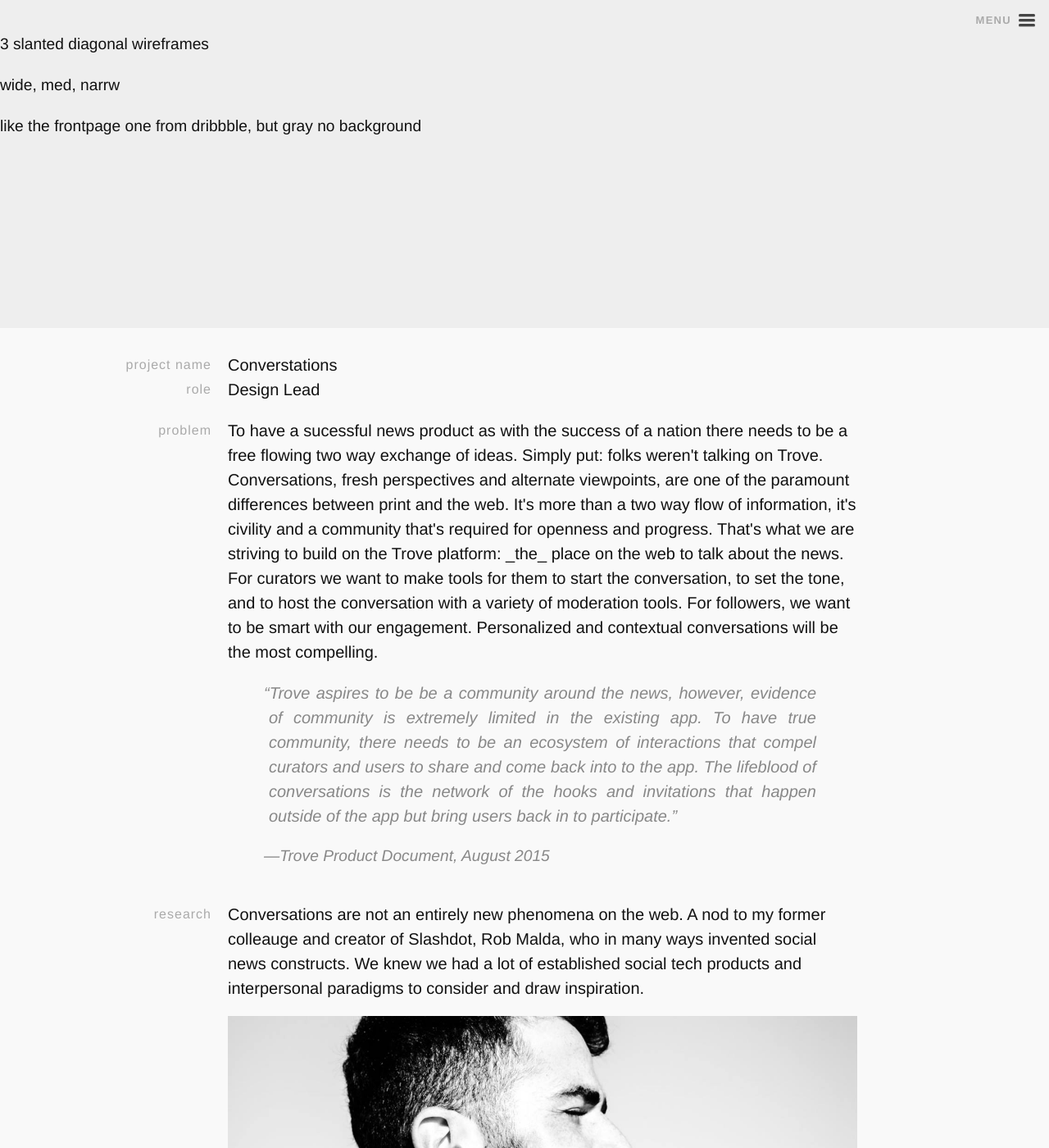
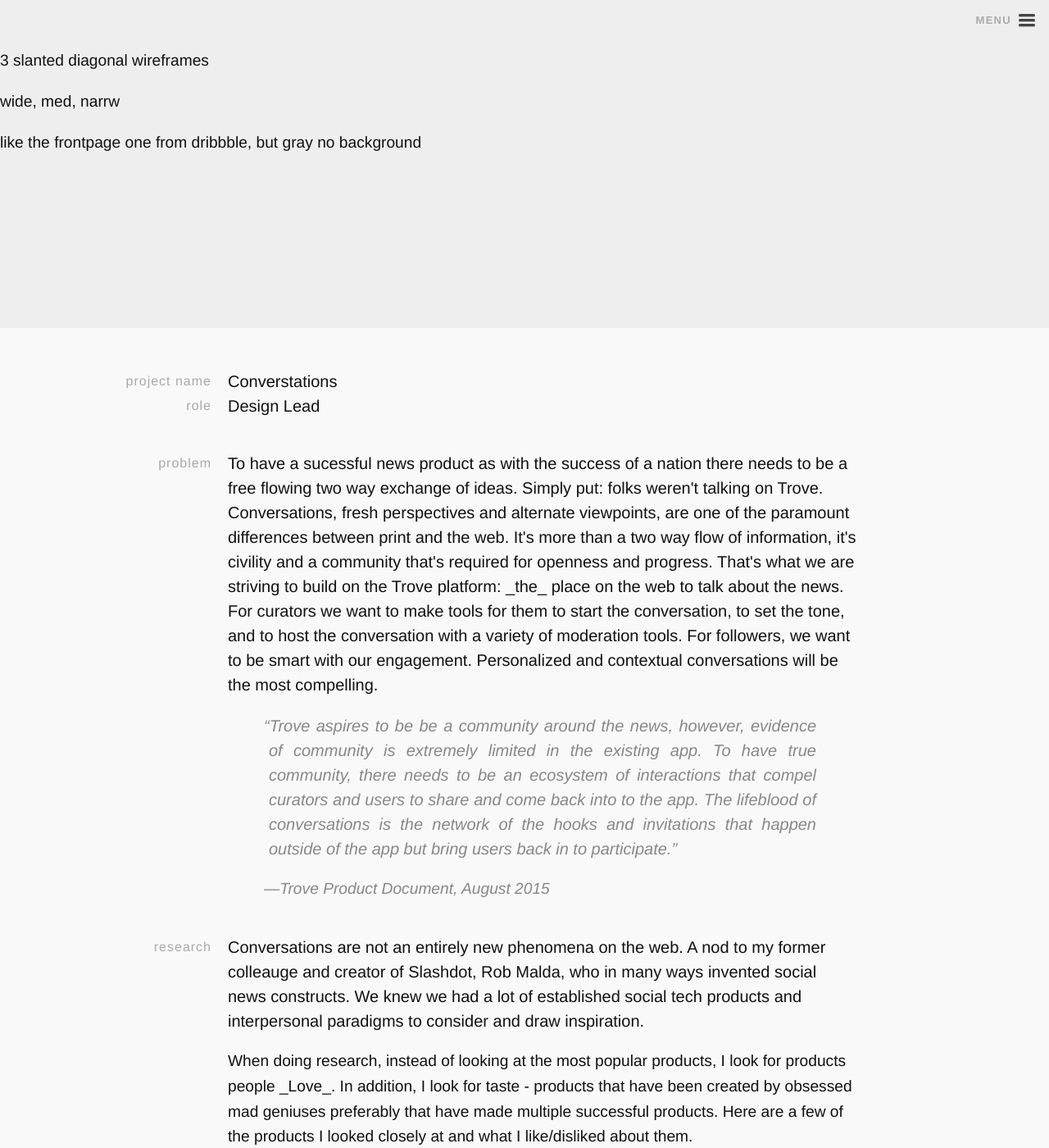
Before and after one commit to ReptarAzar/reptarazar.github.io, a Jekyll site: the page built from _posts/2015-01-10-trove-conversations.markdown, in a window 1280 px wide and 1400 px high. Shown: the whole window at 82% size. Built offline with Jekyll 4.4.1, drawn with Linux system fonts in a browser that asks for light colours; nearby versions of some CDN libraries; some of the changed text lies outside the part shown.

Commit message:
More profile project enhancements

```diff
--- a/_posts/2015-01-10-trove-conversations.markdown
+++ b/_posts/2015-01-10-trove-conversations.markdown
@@ -1,13 +1,13 @@
 ---
 layout: post
-title:  "Conversations"
+title:  "Conversations | ChristopherAzar.com"
 date:   2015-01-10 00:00:00
 permalink: conversations
 categories:
 ---
 
 <!-- Begin Hero Row -->
-<div class="row hero">
+<div class="hero row">
 <p>3 slanted diagonal wireframes</p>
     <p>wide, med, narrw</p>
     <p>like the frontpage one from dribbble, but gray no background</p>
@@ -62,14 +62,18 @@
     <div class="content-column">
         Conversations are not an entirely new phenomena on the web. A nod to my former colleauge and creator of Slashdot, Rob Malda, who in many ways invented social news constructs. We knew we had a lot of established social tech products and interpersonal paradigms to consider and draw inspiration.
 
-        <p><a href="../assets/img/me.png" data-lightbox="wireframe"  class="lightbox-image"><img src="../assets/img/me.png" /></a></p>
+        <p>When doing research, instead of looking at the most popular products, I look for products people _Love_. In addition, I look for taste - products that have been created by obsessed mad geniuses preferably that have made multiple successful products. Here are a few of the products I looked closely at and what I like/disliked about them.
+        </p>
 
+        <p>Branch - Discussions only platform, a back-and-forth style UI starting with a single article post (since been shutdown)- created by the genius @Ev and was sold to fb. Branch Product Lead now works for the white house as the first head of product.</p>
 
-        When doing research, instead of looking at the most popular products, I look for products people _Love_. In addition, I look for taste - products that have been created by obsessed mad geniuses preferably that have made multiple successful products. Here are a few of the products I looked closely at and what I like/disliked about them.
+        <p>Swarm - Less similar but, people talking to their friends about where they are and where they're going - @dens has been a personal inspiration and has a ton of experience with tips and online communication
+        Letterboxed - a film diary website with a tight community of cinaphiles - excellent at creating hooks back into the product. Keep the flow going and films have longer halflife than most articles but is similar to some of the featured news on Trove.</p>
 
-        Branch - Discussions only platform, a back-and-forth style UI starting with a single article post (since been shutdown)- created by the genius @Ev and was sold to fb. Branch Product Lead now works for the white house as the first head of product.
-        Swarm - Less similar but, people talking to their friends about where they are and where they're going - @dens has been a personal inspiration and has a ton of experience with tips and online communication
-        Letterboxed - a film diary website with a tight community of cinaphiles - excellent at creating hooks back into the product. Keep the flow going and films have longer halflife than most articles but is similar to some of the featured news on Trove.
+        <p>
+            <a href="../assets/img/portfolio/conversations/conversations-research.png" data-lightbox="sketches" class="lightbox-image"><img src="../assets/img/portfolio/conversations/conversations-research.png" /></a>
+        </p>
+
     </div>
 </div>
 
@@ -82,7 +86,12 @@
     <div class="content-column">
         I always start with lists of ideas because they are the fastest way to get ideas out. At the beginning of every project, there's a flood and if I  don't get them down, they're gone. Next is a bunch of thumbnails of flows that I'm working out in my head. These thumbails are also the first time I can show other designers and PMs what I'm thinking and get feedback after only a few minutes. If I have a complete flow between products (web, email, native) it's a great way to all get on the same page before blowing out full wireframes.
 
-        In general my sketches are low-fidelity and invlude no visual design. I'm simply trying to illustrate interactions and information arcitecture. Getting the flow and the general heirarchy down is most important in this phase. Soft pencils and a regular black sharpie to paper work really well for me in this phase.
+        <p>In general my sketches are low-fidelity and include no visual design. I'm simply trying to illustrate interactions and information architecture. Getting the flow and the general hierarchy down is most important in this phase. Soft pencils and a regular black sharpie to paper work really well for me in this phase.</p>
+
+        <!-- <a href="../assets/img/portfolio/conversations/conversations-research.png" data-lightbox="sketches" class="lightbox-image">
+            <img src="../assets/img/portfolio/conversations/conversations-research.png" />
+        </a> -->
+
     </div>
 </div>
 
@@ -93,16 +102,27 @@
     </div>
 
     <div class="content-column">
-        The bread and butter of any UX Designer, I've honed wireframes so now I have my own style. I use bold lines, black and white wireframes that use proportion, line and figre-ground to illustrate the communication, so that everyone (including me) can go nose first into the wall and focus on the hare interactions and flows that will result on the right experience we want to create and save teh visual design, colors and polish for later. This is where engineering is more involved as well.
 
-        Starting with mobile, I'll start with the key interactions and the flesh out the others  For this project, there was a different experience we wanted for the curator (that's starting and hosting the conversations) and the follower that's getting involved later.
+        <a href="../assets/img/portfolio/conversations/sketch-doc-wireframes.png" data-lightbox="sketches" class="lightbox-image">
+            <img src="../assets/img/portfolio/conversations/sketch-doc-wireframes.png" />
+        </a>
 
-        Sometimes I'll throw these wireframes into a keynote so they can animate together a tiny bit so they will feel alive and get people excited about what we're building. I'm easily excitable and galvanizing a team, espcially as new people and engineers are introduced to the concept, is important.
+        <p><a href="../assets/img/portfolio/conversations/conversations-working.sketch">Download sketch file</a></p>
 
-        Then I'll revise and return for another presentation.  8 presentations in a 10 day period is common. I don't take too many meetings during this period and am very head down sketching and creating more wireframes. Miranda, a Senior PM, and I will typically have 1:1s daily to work out the kinks and get the ideas/feedback cleaner for me to respond to.
-        I'll make anywhere between
+        <p>
+        The secret sauce, the glue between product and design and engineering, the great focuser: wireframes. I've honed wireframes so now I have my own style. I use bold lines, black and white wireframes that use proportion, line and figre-ground to illustrate the communication, so that everyone (including me) can go nose first into the wall and focus on the hare interactions and flows that will result on the right experience we want to create and save teh visual design, colors and polish for later. This is where engineering is more involved as well.
+        </p>
 
-        words are important. part of building the UX is thinking about the microcopy and labels throughout the feature. Worked with marketing towards the right thing to call this feature that felt natural and friendly, like inviting a neighbor.  Hosting a conversation is what we inevitably decided.
+        <img src="https://lh3.googleusercontent.com/wZy4Mvx5c-cJFJDjTLIb5oBcpUE58YMjv6tN_HaaG_No=w972-h730-no" class="pull-pic">
+
+        <p>Starting with mobile, I'll start with the key interactions and the flesh out the others  For this project, there was a different experience we wanted for the curator (that's starting and hosting the conversations) and the follower that's getting involved later.</p>
+
+        <p>Sometimes I'll throw these wireframes into a keynote so they can animate together a tiny bit so they will feel alive and get people excited about what we're building. I'm easily excitable and galvanizing a team, espcially as new people and engineers are introduced to the concept, is important.</p>
+
+        <p>Then I'll revise and return for another presentation.  8 presentations in a 10 day period is common. I don't take too many meetings during this period and am very head down sketching and creating more wireframes. Miranda, a Senior PM, and I will typically have 1:1s daily to work out the kinks and get the ideas/feedback cleaner for me to respond to.</p>
+
+        <p>I'll make anywhere between words are important. part of building the UX is thinking about the microcopy and labels throughout the feature. Worked with marketing towards the right thing to call this feature that felt natural and friendly, like inviting a neighbor.  Hosting a conversation is what we inevitably decided.</p>
+
     </div>
 </div>
 
@@ -113,18 +133,9 @@
     </div>
 
     <div class="content-column">
-        Email Mockup + download link
-    </div>
-</div>
+        <a href="../assets/img/portfolio/conversations/follower-email.png" data-lightbox="sketches" class="lightbox-image"><img src="../assets/img/portfolio/conversations/follower-email.png" class="shadow" /></a>
 
-<!-- Begin Prototype Row -->
-<div class="row prototype">
-    <div class="label-column">
-        Prototype
-    </div>
-
-    <div class="content-column">
-        [Prototype]
+        <p>This is the email design for followers to reply to a conversation that has been started. It's responsive too.</p>
     </div>
 </div>
 
--- a/_sass/_posts.scss
+++ b/_sass/_posts.scss
@@ -106,8 +106,9 @@
 
     .row {
         width: 80%;
+        max-width: 1200px;
         margin: 0 auto;
-        padding-top: 20px;
+        padding-top: 40px;
         display: block;
         clear: both;
 
@@ -121,6 +122,7 @@
 
         &.hero {
             width: 100%;
+            max-width: 999999px;
             height: 400px;
             margin: 0 0 10px 0;
             background-color: #eee;
@@ -129,9 +131,11 @@
 
         &.next {
             width: 100%;
+            max-width: 999999px;
             margin: 100px 0 0;
             background-color: #eee;
             float: left;
+            padding: 20px 10px 0px;
 
 
             .next-column {
@@ -174,7 +178,7 @@
             blockquote {
                 font-style: italic;
                 text-indent: -6px;
-                margin: 20px 50px;
+                margin: 20px 50px 0;
                 padding: 0;
                 border-left: none;
                 text-align: justify;
@@ -214,7 +218,24 @@
             .mockup-thumb {
                 float: left;
                 margin: 0 20px 20px 0;
+            }
+
+            .shadow {
                 box-shadow: 0px 1px 3px 0px rgba(0,0,0,0.15);
+            }
+
+            .pull-pic {
+                float: left;
+                margin: 20px 0 10px 0;
+                position: relative;
+                left: -30px;
+                width: 38.1966011%;
+                @media screen and (max-width: 540px) {
+                    margin: 20px 0;
+                    position: relative;
+                    left: 0;
+                    width: 100%;
+                }
             }
 
         }
```
Also changed, not shown: _posts/2015-01-09-trove-profile.markdown (+7 -9 lines), assets/img/lightbox/loading.gif, assets/img/portfolio/conversations/conversations-research.png (added), assets/img/portfolio/conversations/follower-email.png (added), assets/img/portfolio/conversations/sketch-doc-wireframes.png (added), 1 other file.
